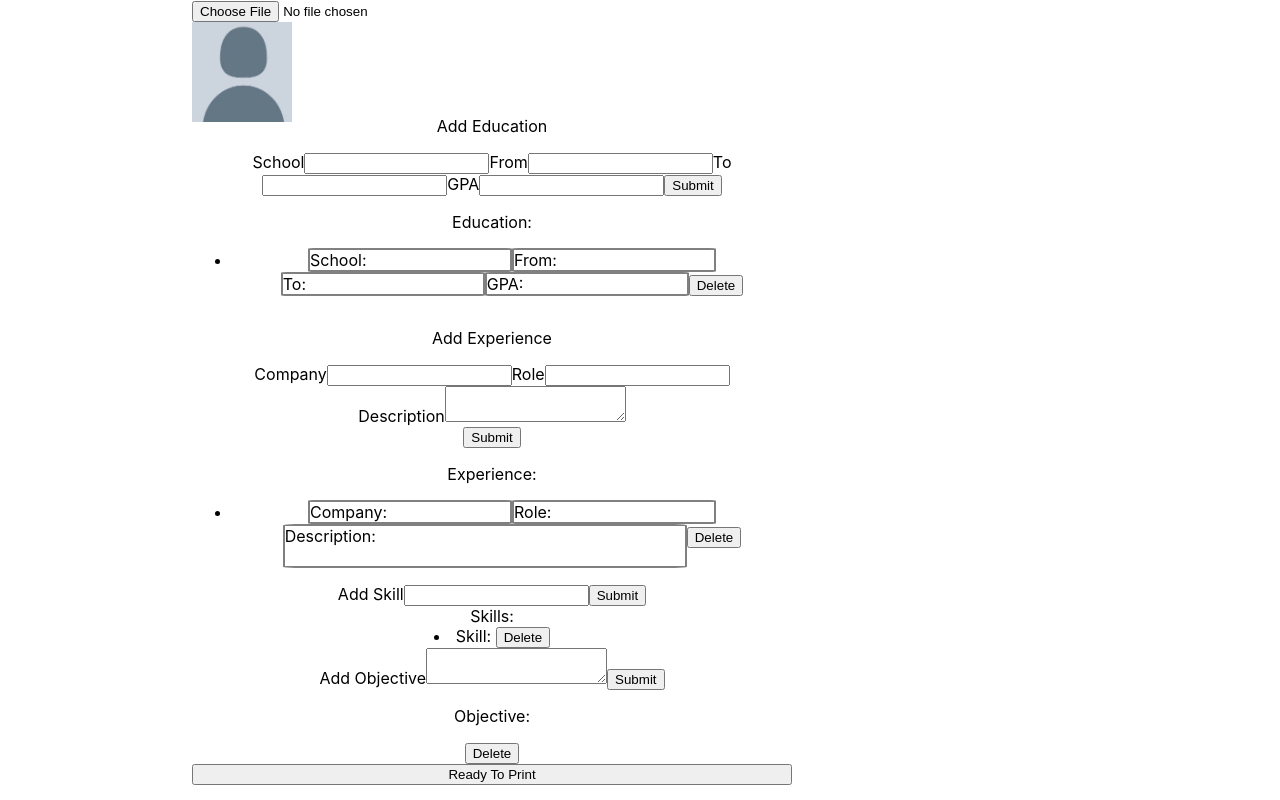
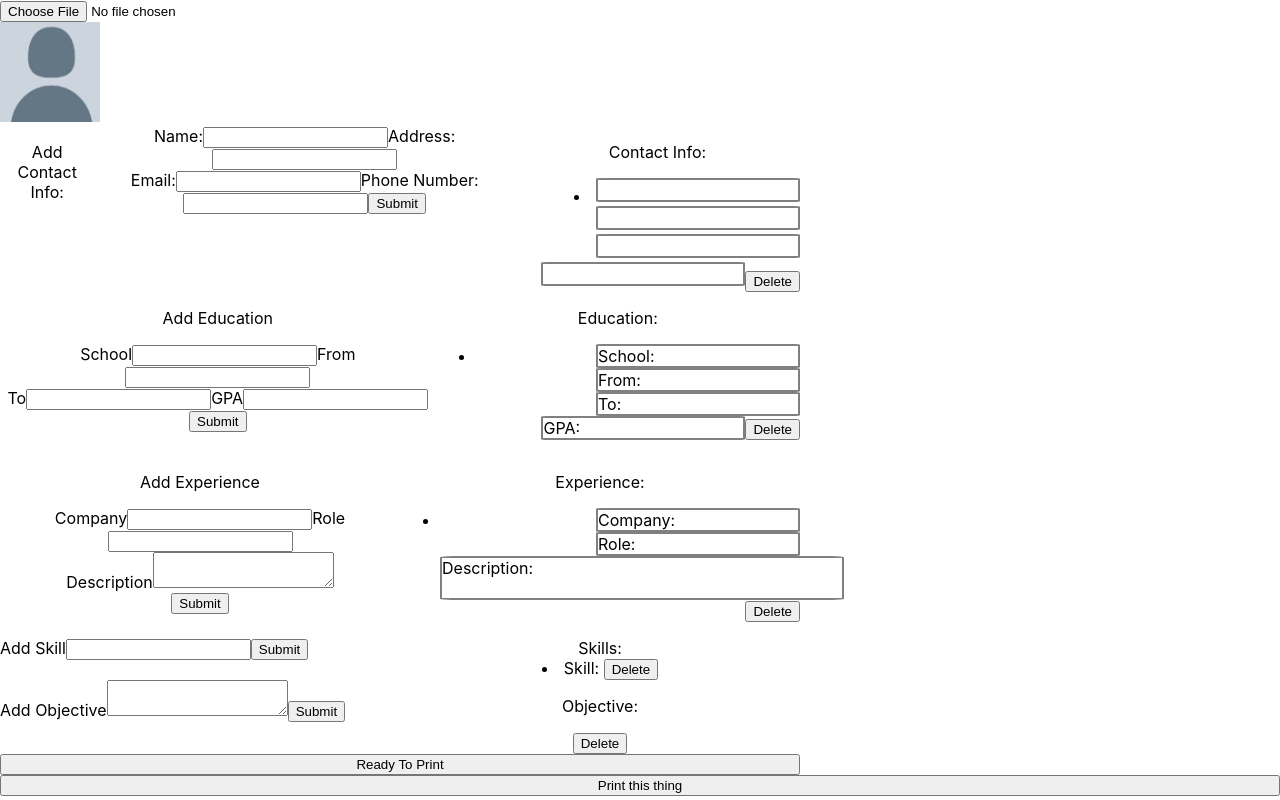
Before and after one commit to elijahisawesome/CV-app, a React (Create React App) app: page / in a window 1280 px wide. Built offline with nearby package versions, Linux system fonts and the light colour scheme.

Commit message:
styling update

```diff
--- a/src/App.css
+++ b/src/App.css
@@ -1,21 +1,33 @@
 .Rendered{
   position: relative;
+  left:0%;
+  width: 50%;
+  margin-left:auto;
   visibility: visible;
 }
 .Rendered.Moveable.Printing{
   width:450px;
-  left: 150px;
   top: -100px;
   visibility: visible;
+
+}
+.MainDiv{
+  border-width:1px;
+  border-radius: 20%;
+  border-color: rgb(75, 73, 73);
 }
 .CV{
-  position:absolute;
+  position:relative;
   display: inline-flex;
   align-content: flex-start;
   flex-direction: column;
-  width: 600px;
+  max-width:800px;
   text-align: center;
-  margin-left:15%;
+  border-radius: 5%;
+  box-sizing: border-box;
+}
+.CV.Printing{
+  display:block;
 }
 .Controller{
   display: contents;
@@ -29,7 +41,7 @@
   top:100%;
 }
 #root{
-  background:rgb(255, 253, 237);
+
 }
 .Printing{
   visibility:hidden;
@@ -41,7 +53,10 @@
   position:relative;
   text-align:left;
   width:100px;
-  height:100px;
+  height:auto;
+}
+.HeadshotRendered{
+
 }
 .Content{
   display: inline-block;
@@ -57,3 +72,17 @@
   height: 40px;
   width:400px;
 }
+.ContentBox{
+  display:flex;
+}
+.PrintButton{
+  position:relative;
+  display:block;
+  width: 100%;
+}
+.UserID{
+  text-align:right;
+}
+ul{
+  text-align:right;
+}
--- a/src/App.js
+++ b/src/App.js
@@ -1,10 +1,14 @@
 import './App.css';
-import React, {Component} from 'react';
+import React, {Component, useRef} from 'react';
 import Skills from './Components/Controllers/SkillsController.js';
 import Education from './Components/Controllers/EducationController.js';
 import Experience from './Components/Controllers/ExperienceController.js';
 import Headshot from './Components/Controllers/HeadshotController.js';
 import Objectives from './Components/Controllers/ObjectiveController.js';
+import UserID from './Components/Controllers/UserIDController.js';
+
+import {useReactToPrint} from 'react-to-print';
+
 
 
 class App extends Component{
@@ -18,6 +22,7 @@ class App extends Component{
     return(
       <div className="CV" id='CV'>
         <Headshot/>
+        <UserID/>
         <Education/>
         <Experience/>
         <Skills/>
@@ -44,4 +49,21 @@ class App extends Component{
 
 }
 
-export default App;
+const PrintableCV = function(props){
+  const componentRef = useRef();
+  const handlePrint = useReactToPrint({
+    content: ()=>{
+      return componentRef.current
+    }
+  })
+  return(
+    <div>
+      <App ref={componentRef}/>
+      <button className='PrintButton' onClick = {handlePrint}>Print this thing</button>
+    </div>
+  )
+
+}
+
+
+export default PrintableCV;
--- a/src/Components/Controllers/EducationController.js
+++ b/src/Components/Controllers/EducationController.js
@@ -14,7 +14,7 @@ class EducationBox extends Box{
         }
 
         return(
-        <div className = 'EducationBox Controller'>
+        <div className = 'EducationBox Controller ContentBox'>
             <form className ='RemovableForm' onSubmit={event => this.submitBox(event)}>
             <p>
                 Add Education
@@ -24,7 +24,7 @@ class EducationBox extends Box{
             </input>
             From
             <input id='edboxfrom' onChange = {event => this.updateHandler(event, 'From')}>
-            </input>
+            </input><div></div>
             To
             <input id='edboxto'onChange = {event => this.updateHandler(event, 'To')}>
             </input>
--- a/src/Components/Controllers/ExperienceController.js
+++ b/src/Components/Controllers/ExperienceController.js
@@ -15,7 +15,7 @@ class ExperienceController extends Box{
         }
 
         return(
-            <div className = 'ExperienceBox Controller'>
+            <div className = 'ExperienceBox Controller ContentBox'>
                 <form onSubmit ={this.submitBox} className ='RemovableForm'>
                 <p>
                     Add Experience
--- a/src/Components/Controllers/HeadshotController.js
+++ b/src/Components/Controllers/HeadshotController.js
@@ -14,7 +14,7 @@ class Headshot extends Box{
         return(
             <div className='HeadshotBox'>
                 <input className='RemovableForm' type='file' accept='image/*' onChange={(e)=>{this.handleUpdate(e)}}/>
-                <div className="Rendered">
+                <div className="HeadshotRendered">
                     <HeadshotRender image={propObject}/>
                 </div>
             </div>
--- a/src/Components/Controllers/ObjectiveController.js
+++ b/src/Components/Controllers/ObjectiveController.js
@@ -13,7 +13,7 @@ class ObjectiveBox extends Box{
         }
 
         return(
-            <div className="ObjectiveBox Controller">
+            <div className="ObjectiveBox Controller ContentBox">
                 <form className ='RemovableForm' onSubmit={(event)=>{this.submitBox(event, true)}}>
 
                 Add Objective
--- a/src/Components/Controllers/SkillsController.js
+++ b/src/Components/Controllers/SkillsController.js
@@ -13,7 +13,7 @@ class SkillBox extends Box{
         }
 
         return(
-            <div className = "SkillBox Controller">
+            <div className = "SkillBox Controller ContentBox">
                 <form className ='RemovableForm' onSubmit={this.submitBox}>
                 Add Skill
                 <input onChange={event => this.updateHandler(event, 'Skill')}></input>
--- /dev/null
+++ b/src/Components/Controllers/UserIDController.js
@@ -0,0 +1,31 @@
+import Box from '../protoBoxController.js';
+import UserIDRenderer from '../Renderers/UserIDRenderer.js';
+
+class UserID extends Box{
+
+
+    render(){
+        return(
+            <div className ="UserIDBox ContentBox">
+                <p>Add Contact Info:</p>
+                <form className ='RemovableForm' onSubmit={(event)=>{this.submitBox(event, true)}}>
+                    Name:
+                    <input type='text' onChange={(event)=>{this.updateHandler(event, 'Name')}}></input>
+                    Address:
+                    <input type='text' onChange={(event)=>{this.updateHandler(event, 'Address')}}></input><div></div>
+                    Email:
+                    <input type='email' onChange={(event)=>{this.updateHandler(event, 'Email')}}></input>
+                    Phone Number:
+                    <input type='tel' id='phone'required onChange={(event)=>{this.updateHandler(event, 'Phone')}}></input>
+                    <button>Submit</button>
+                </form>
+                <div className='Rendered Moveable'>
+                    <p>Contact Info: </p>
+                    <UserIDRenderer propArray = {this.state.infoToBePassedArray[0]} deleter={this.removeElement}/>
+                </div>
+            </div>
+        )
+    }
+}
+
+export default UserID;
--- /dev/null
+++ b/src/Components/Renderers/UserIDRenderer.js
@@ -0,0 +1,20 @@
+function UserID(props){
+    return(
+        <div className ='UserID'>
+            <li key={props.propArray.id}>
+                <div className='Content'>{props.propArray.Name}</div>
+                <div className='Content'>{props.propArray.Address}</div>
+                <div className='Content'>{props.propArray.Email}</div>
+                <div className='Content'>{props.propArray.Phone}</div>
+                <button className ='RemovableForm' onClick={()=>{props.deleter(0)}}>Delete</button>
+            </li>
+        </div>
+    )
+}
+UserID.defaultProps = {
+    propArray:{
+
+    }
+}
+
+export default UserID;
```
